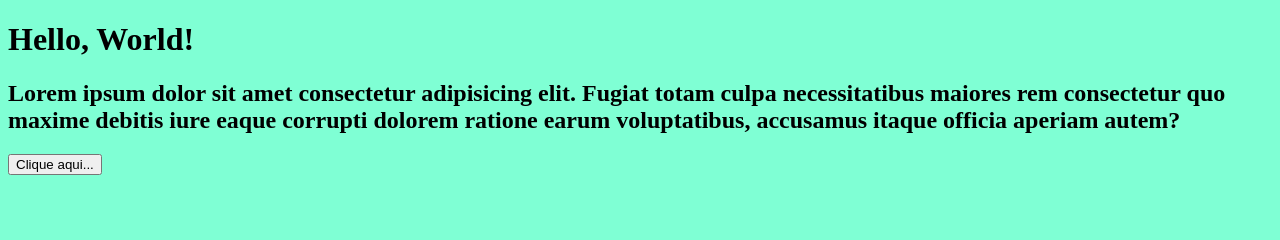
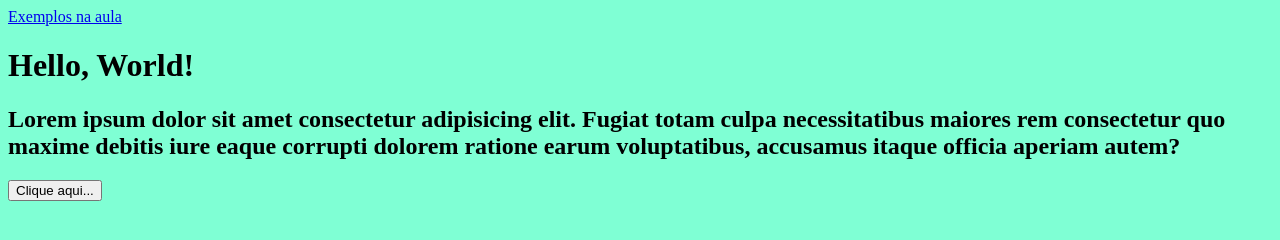
Before and after one commit to flaviachibi/meu-site-LogProg, a plain HTML site: page index.html in a window 1280 px wide. Drawn offline with Linux system fonts and the light colour scheme.

Commit message:
add href

```diff
--- a/index.html
+++ b/index.html
@@ -14,6 +14,7 @@
 </head>
 
 <body>
+    <a href="ex1.html">Exemplos na aula</a>
     <h1>Hello, World!</h1>
     <h2>Lorem ipsum dolor sit amet consectetur adipisicing elit. Fugiat totam culpa necessitatibus maiores rem
         consectetur quo maxime debitis iure eaque corrupti dolorem ratione earum voluptatibus, accusamus itaque officia
```
